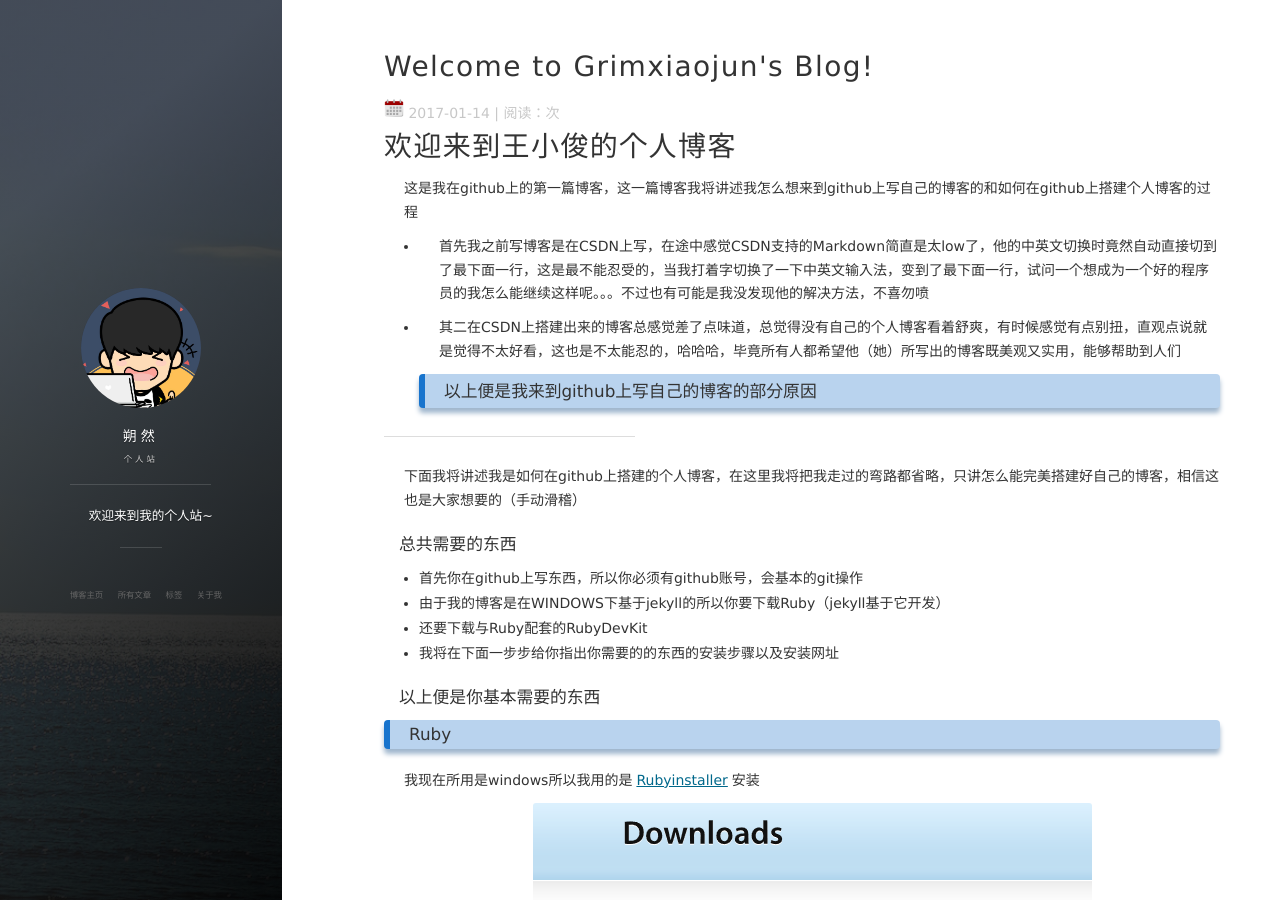
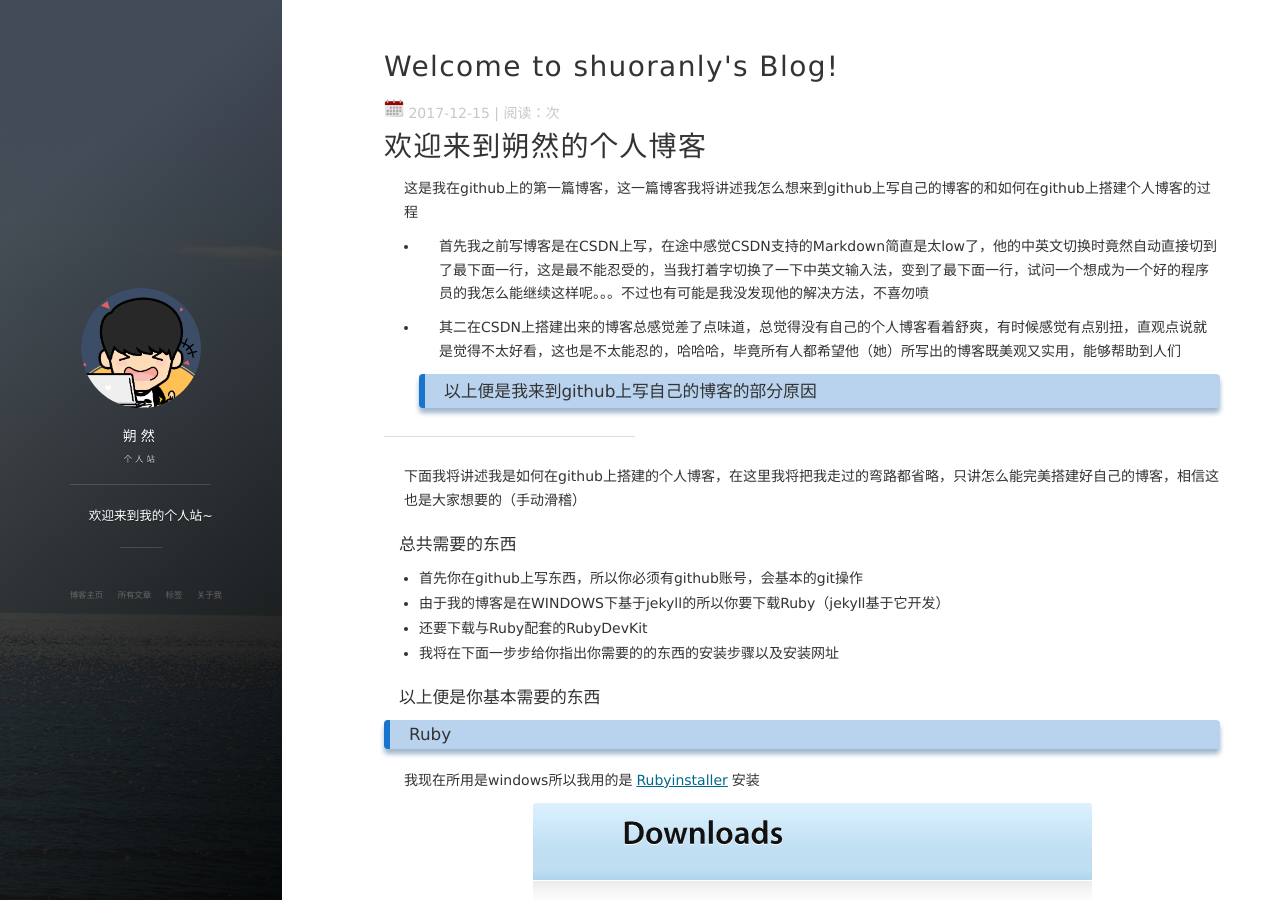
Before and after one commit to shuoranly/shuoranly.github.io, a Jekyll site: the page built from _posts/2017-12-15-welcome-to-shuoranly's blogs.markdown, in a window 1280 px wide and 900 px high. Built offline with Jekyll 4.4.1, drawn with Linux system fonts in a browser that asks for light colours; nearby versions of some CDN libraries; comment, search, counter and statistics services are not loaded.

Commit message:
Update and rename 2017-01-14-welcome-to-grimxiaojun's blogs.markdown to 2017-12-15-welcome-to-shuoranly's blogs.markdown

```diff
--- a/_posts/2017-01-14-welcome-to-grimxiaojun's blogs.markdown
+++ b/_posts/2017-12-15-welcome-to-shuoranly's blogs.markdown
@@ -1,9 +1,9 @@
 ---
 layout: post
-title:  "Welcome to Grimxiaojun's Blog!"
+title:  "Welcome to shuoranly's Blog!"
 tags: build-blog
 ---
-# 欢迎来到王小俊的个人博客
+# 欢迎来到朔然的个人博客
 
 这是我在github上的第一篇博客，这一篇博客我将讲述我怎么想来到github上写自己的博客的和如何在github上搭建个人博客的过程
 
```
